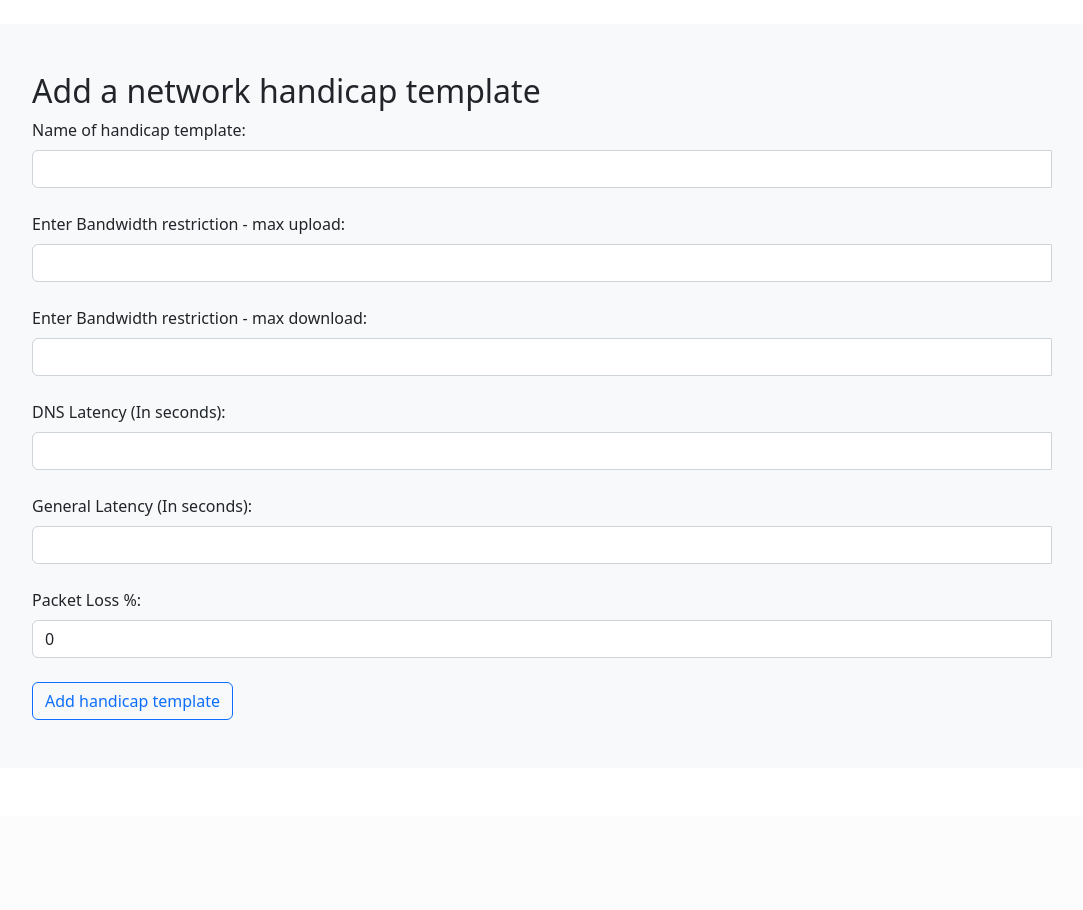
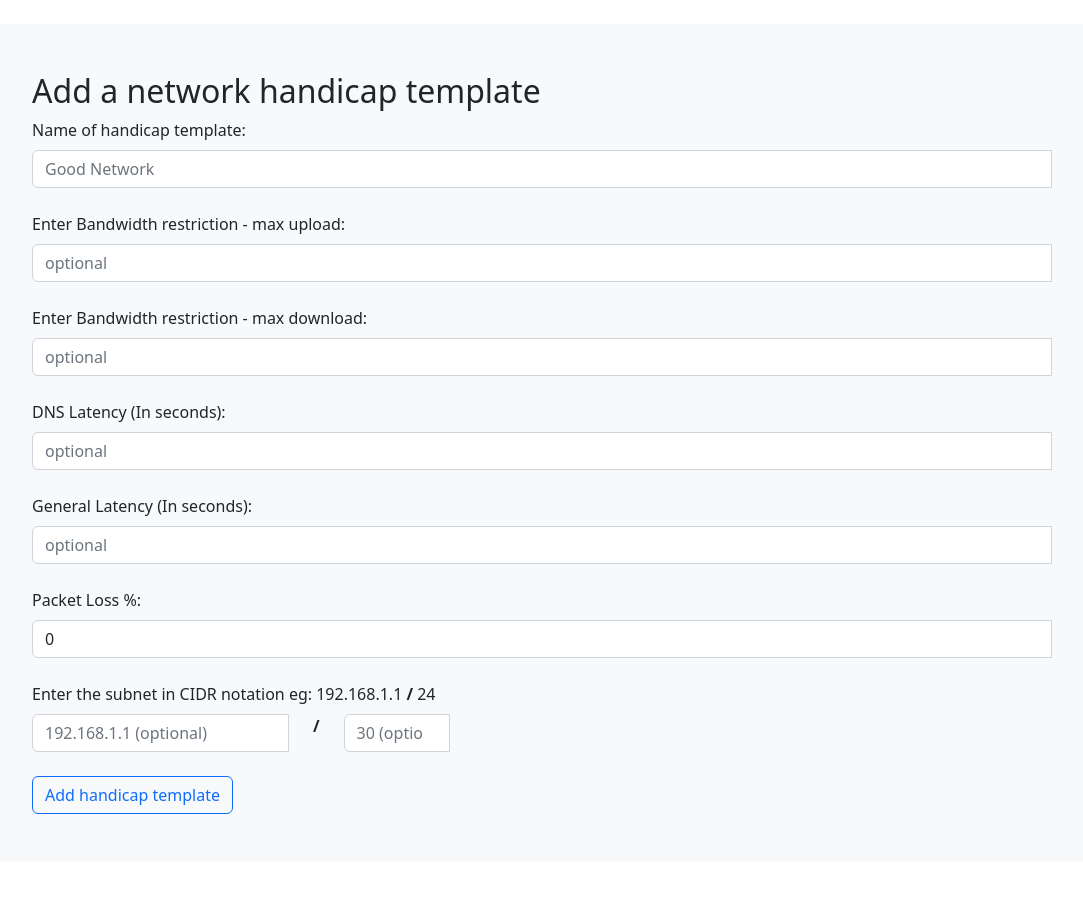
Before and after one commit to AkberJag/QA-Network-UI-App, a Flask app: page /nwh/add in a window 1280 px wide. Shown: the part 56-966 px from the top of the page, without its empty margins (98-1181 px from the left). Before the commit the page ends 776 px from the top, so only its background shows below. Run offline with Flask 3, Linux system fonts and the light colour scheme.

Commit message:
Support for subnet mask

```diff
--- a/network_ui/nw_handicaps/forms.py
+++ b/network_ui/nw_handicaps/forms.py
@@ -20,4 +20,7 @@ class AddForm(FlaskForm):
 
     packet_loss = FloatField("Packet Loss %:", validators=[InputRequired()])
 
+    cidr_not = StringField("Enter the IP address: ", validators=[Optional()])
+    cidr_suffix = StringField("Enter the suffix: ", validators=[Optional()])
+
     submit = SubmitField("Add handicap template")
--- a/network_ui/nw_handicaps/models.py
+++ b/network_ui/nw_handicaps/models.py
@@ -5,6 +5,8 @@ class NetworkHandicap(db.Model):
     __tablename__ = "networkhandicaps"
 
     id = db.Column(db.Integer, primary_key=True)
+
+    cidr_not = db.Column(db.Text)  # Eg: 192.168.1.1/23
 
     handicap_name = db.Column(db.Text, unique=True)  # Eg: good network
 
@@ -36,6 +38,7 @@ class NetworkHandicap(db.Model):
         dns_latency,
         general_latency,
         packet_loss,
+        cidr_not,
     ):
         self.handicap_name = handicap_name
         self.bandwidth_restriction_upload = bandwidth_restriction_upload
@@ -43,3 +46,4 @@ class NetworkHandicap(db.Model):
         self.dns_latency = dns_latency
         self.general_latency = general_latency
         self.packet_loss = packet_loss
+        self.cidr_not = cidr_not
--- a/network_ui/nw_handicaps/templates/nw_handicaps/add_nw_handicap.html
+++ b/network_ui/nw_handicaps/templates/nw_handicaps/add_nw_handicap.html
@@ -9,46 +9,66 @@
 
         {{form.nw_handicap_name.label(class="form-label")}}<br>
         <div class="input-group has-validation">
-            {{form.nw_handicap_name(class="form-control", required="required")}}
+            {{form.nw_handicap_name(class="form-control", required="required", placeholder="Good Network")}}
             <div class="valid-feedback">Looks good!</div>
             <div class="invalid-feedback">Please enter a name for the network handicap.</div>
         </div><br>
 
         {{form.bandwidth_restriction_upload.label(class="form-label")}}<br>
         <div class="input-group has-validation">
-            {{form.bandwidth_restriction_upload(class="form-control", type="number", min=0)}}
+            {{form.bandwidth_restriction_upload(class="form-control", type="number", min=0, placeholder="optional")}}
             <div class="valid-feedback">Looks good!</div>
             <div class="invalid-feedback">Stop QA'ing and enter a NUMBER</div>
         </div><br>
 
         {{form.bandwidth_restriction_download.label(class="form-label")}}<br>
         <div class="input-group has-validation">
-            {{form.bandwidth_restriction_download(class="form-control", type="number", min=0)}}
+            {{form.bandwidth_restriction_download(class="form-control", type="number", min=0, placeholder="optional")}}
             <div class="valid-feedback">Looks good!</div>
             <div class="invalid-feedback">Stop QA'ing and enter a NUMBER</div>
         </div><br>
 
         {{form.dns_latency.label(class="form-label")}}<br>
         <div class="input-group has-validation">
-            {{form.dns_latency(class="form-control", type="number", min=0)}}
+            {{form.dns_latency(class="form-control", type="number", min=0, placeholder="optional")}}
             <div class="valid-feedback">Looks good!</div>
             <div class="invalid-feedback">Stop QA'ing and enter a NUMBER</div>
         </div><br>
 
         {{form.general_latency.label(class="form-label")}}<br>
         <div class="input-group has-validation">
-            {{form.general_latency(class="form-control", type="number", min=0)}}
+            {{form.general_latency(class="form-control", type="number", min=0, placeholder="optional")}}
             <div class="valid-feedback">Looks good!</div>
             <div class="invalid-feedback">Stop QA'ing and enter a NUMBER</div>
         </div><br>
 
         {{form.packet_loss.label(class="form-label")}}<br>
         <div class="input-group has-validation">
-            {{form.packet_loss(class="form-control", type="number", min=0, max=100, value=0)}}
+            {{form.packet_loss(class="form-control", type="number", min=0, max=100, value=0, placeholder="default value 0")}}
             <div class="valid-feedback">Looks good!</div>
             <div class="invalid-feedback">Stop QA'ing and enter a NUMBER</div>
         </div><br>
 
+        <div class="form-label">Enter the subnet in CIDR notation eg: 192.168.1.1 <b>/</b> 24</div>
+        <div class="row row-cols-auto">
+            <div class="col">
+                <div class="input-group has-validation">
+                    {{form.cidr_not(class="form-control", placeholder="192.168.1.1 (optional)")}}
+                    <div class="valid-feedback">Looks good!</div>
+                    <div class="invalid-feedback">Stop QA'ing and enter a NUMBER</div>
+                </div>
+            </div>
+            <div class="col">
+                <b>/</b>
+            </div>
+            <div class="col">
+                <div class="input-group has-validation">
+                    {{form.cidr_suffix(class="form-control", type="number", min=0, max=32, placeholder="30 (optional)")}}
+                    <div class="valid-feedback">Looks good!</div>
+                    <div class="invalid-feedback">Enter a valid number between 0 - 32</div>
+                </div>
+            </div>
+        </div><br>
 
 
         {{form.submit(class="btn btn-outline-primary")}}
--- a/network_ui/nw_handicaps/views.py
+++ b/network_ui/nw_handicaps/views.py
@@ -23,6 +23,17 @@ def add():
         general_latency = form.general_latency.data
 
         packet_loss = form.packet_loss.data
+
+        if form.cidr_not.data and form.cidr_suffix.data:
+            cidr_notation = f"{form.cidr_not.data}/{form.cidr_suffix.data}"
+            print(cidr_notation)
+        elif form.cidr_not.data and not form.cidr_suffix.data:
+            cidr_notation = None
+            flash(
+                Markup(f"Add the suffix {form.cidr_not.data} / <b>----</b>"), "warning"
+            )
+
+            return redirect(url_for("nw_handi.add"))
         # TODO: Add logic to limit the value between 0 - 100
 
         # check the Handicap name is already existing on DB
@@ -40,6 +51,7 @@ def add():
             dns_latency,
             general_latency,
             packet_loss,
+            cidr_notation,
         )
 
         db.session.add(new_nw_handicap)
```
